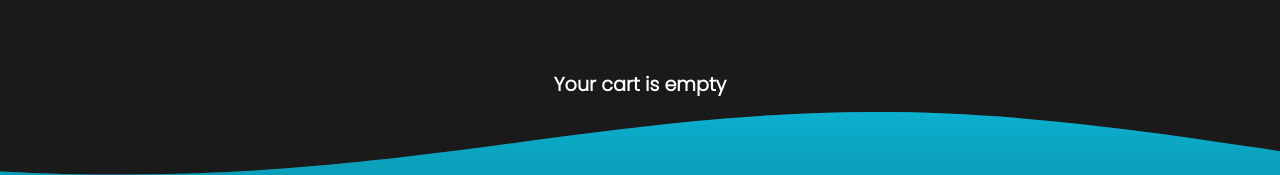
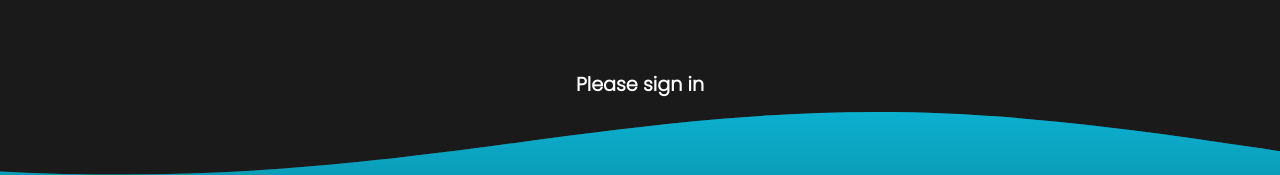
Before and after one commit to AGreen153/LagunaLift, a React (Vite) app: page /Cart in a window 1280 px wide. Shown: the part 237-412 px from the top of the page. Built offline with nearby package versions, Linux system fonts and the light colour scheme; a web font is replaced by a local one.

Commit message:
fix: Update Error Message and display cart fix

```diff
--- a/src/components/CartComponent/CartMain.jsx
+++ b/src/components/CartComponent/CartMain.jsx
@@ -111,7 +111,8 @@ const CartMain = () => {
     let [productsCopy, setProductsCopy] = useState([])
     const dispatch = useDispatch();
     let [quantityValue, setQuantityValue] = useState([]);
-    let [errorMessage, setErrorMessage] = useState("Your cart is empty");
+    let [errorMessage, setErrorMessage] = useState("");
+    // let [errorMessage, setErrorMessage] = useState("Your cart is empty");
     let [maxQuantity, setMaxQuantity] = useState([]);
     let [cartIsEmpty, setCartIsEmpty] = useState(true);
     let loadedOnce = false;
@@ -450,10 +451,21 @@ const CartMain = () => {
         setProductsCopy([...products]);
     }, [products])
 
+    /* Update the error message based on login and cart status */
+    useEffect(() => {
+        if (isSignedIn == null || isSignedIn == false) {
+            setErrorMessage("Please sign in")
+        } else if (cartIsEmpty == true) {
+            setErrorMessage("Your cart is empty")
+        } else if (isSignedIn == true) {
+            setErrorMessage("")
+        }
+    }, [cartIsEmpty, isSignedIn])
+
     return (
         <section className="cartmain-component">
-            {cartIsEmpty && <h1 id='loading'>{errorMessage}</h1>}
-            {!cartIsEmpty && <>
+            {(cartIsEmpty || isSignedIn) && <h1 id='loading'>{errorMessage}</h1>}
+            {!cartIsEmpty && isSignedIn && <>
                 <div id="cart">
                     <h1>Shopping Cart</h1>
                     <div id="links">
@@ -462,13 +474,13 @@ const CartMain = () => {
                     {displayCart()}
                 </div>
             </>}
-            {!cartIsEmpty && <>
+            {!cartIsEmpty && isSignedIn && <>
                 <div id="checkout">
                     <h1 id="total">Subtotal ({quantityCount(productsCopy)} items):<br /><strong>${total(productsCopy)}</strong></h1>
                     <button id='checkoutButton' onClick={() => {stripePayment(products, email);}}>Proceed to checkout</button>
                 </div>
             </>}
-            {!cartIsEmpty && <p id="disclaimer">Disclaimer: All purchases are processed via Stripe's test mode and will not charge you.<br></br>For a successful purchase, use card number 4242 4242 4242 4242<br></br>For an unsuccessful purchase, use the back button on the top left of Stripe</p>}
+            {!cartIsEmpty && isSignedIn && <p id="disclaimer">Disclaimer: All purchases are processed via Stripe's test mode and will not charge you.<br></br>For a successful purchase, use card number 4242 4242 4242 4242<br></br>For an unsuccessful purchase, use the back button on the top left of Stripe</p>}
         </section>
      );
 }
```
